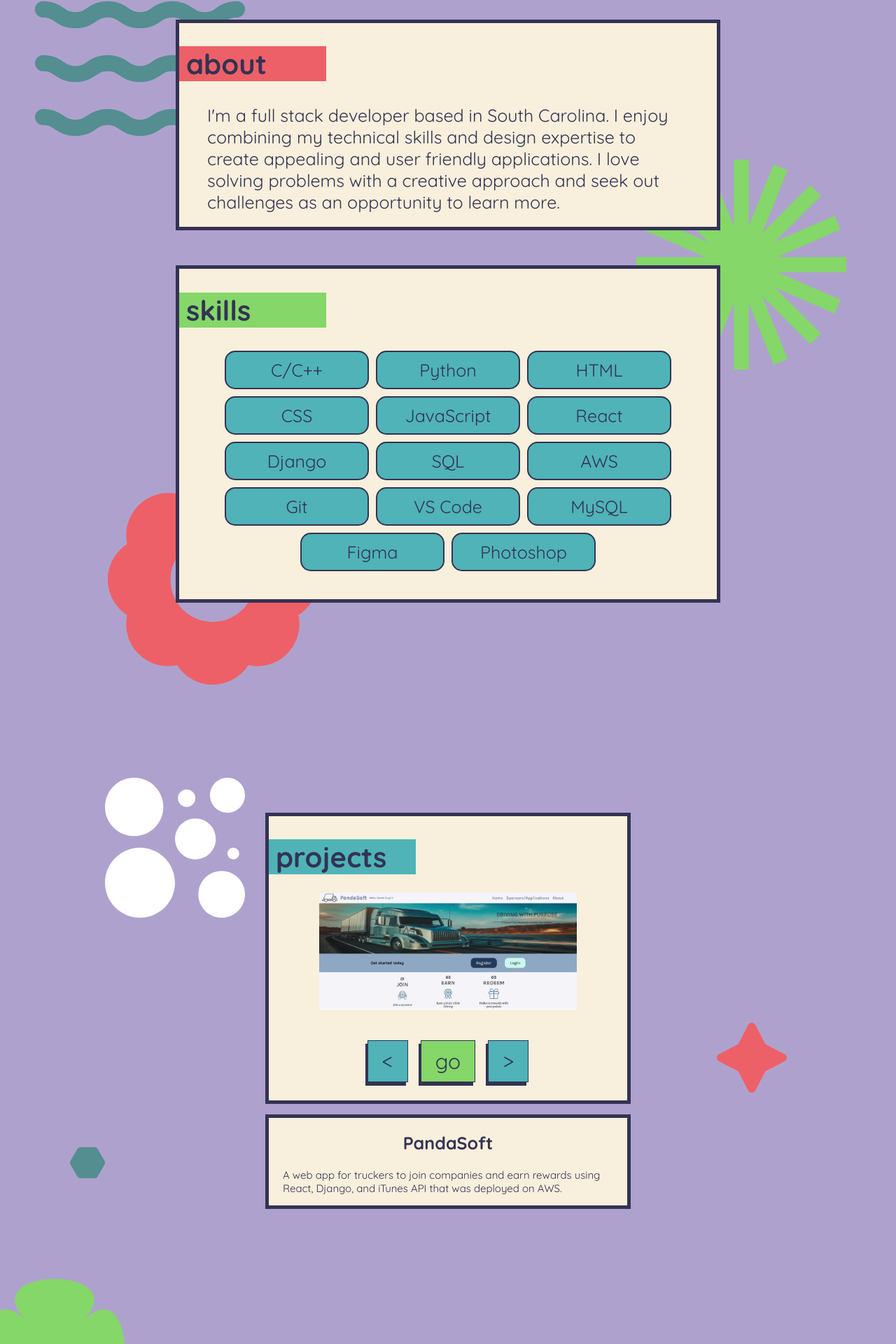
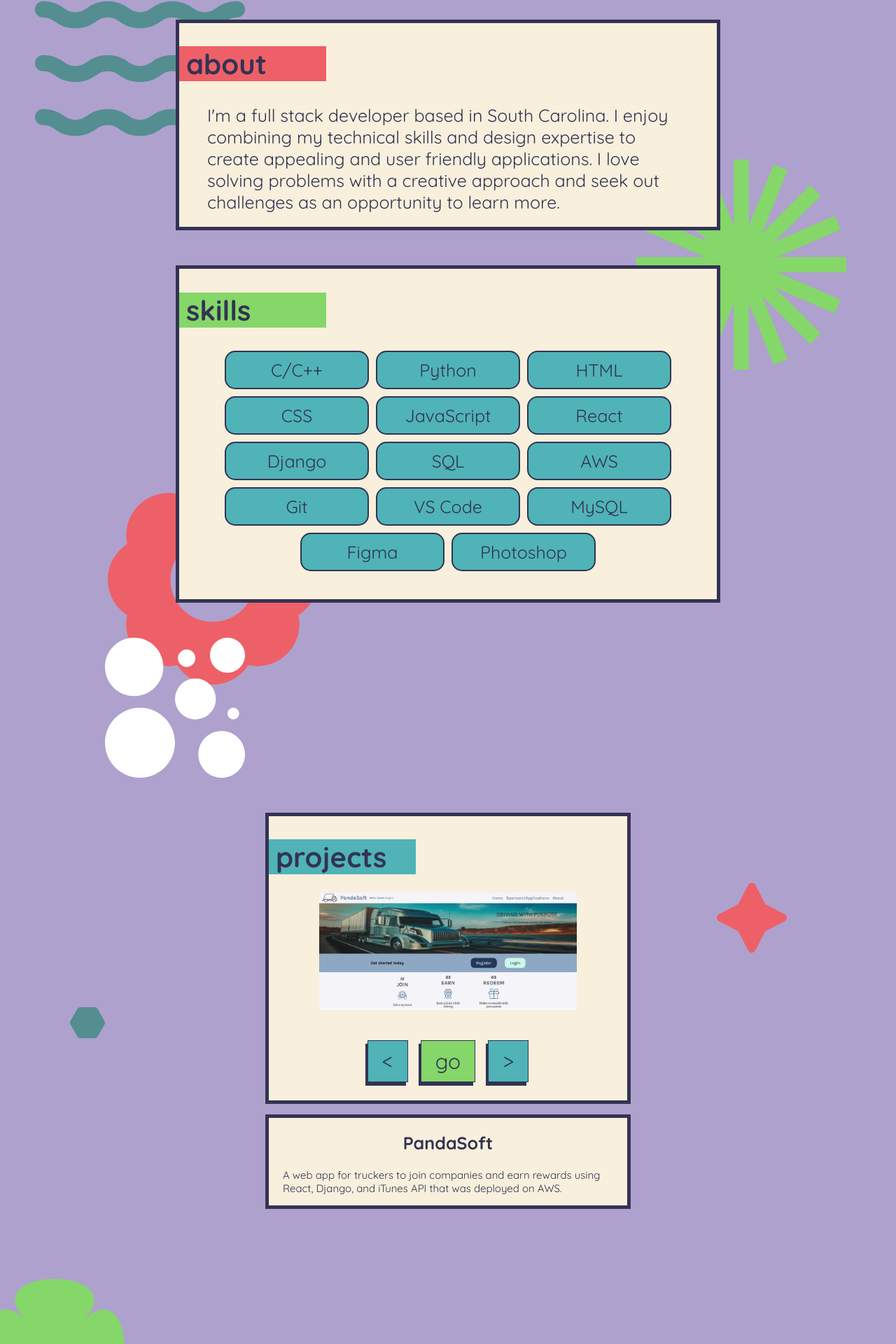
Before and after one commit to aileen-shi/react-portfolio, a React (Create React App) app: page / in a window 1280 px wide. Shown: the part 1167-3087 px from the top of the page at 70% size. Built offline with nearby package versions, Linux system fonts and the light colour scheme.

Commit message:
Fixed mobile nav
mobile menu closes on button click

```diff
--- a/src/components/About/index.scss
+++ b/src/components/About/index.scss
@@ -2,9 +2,8 @@
 
 .about {
     padding-top: 20rem;
-    padding-bottom: 20rem;
-    margin-bottom: 5rem;
     position: relative;
+    margin-bottom: 10rem;
 
     .icon {
         z-index: -1;
--- a/src/components/MobileNav/index.js
+++ b/src/components/MobileNav/index.js
@@ -1,23 +1,22 @@
-import { NavLink } from 'react-router-dom';
 import './index.scss';
 
-const MobileNav = () => {
+const MobileNav = ({ toggleHamburger }) => {
     return (
         <div className="mobile-nav">
             <ul>
                 <li>
                     <a href="#about">
-                        <button id="about-button">about</button>
+                        <button id="about-button" onClick={toggleHamburger}>about</button>
                     </a>
                 </li>
                 <li>
                     <a href="#projects">
-                        <button id="projects-button">projects</button>
+                        <button id="projects-button" onClick={toggleHamburger}>projects</button>
                     </a>
                 </li>
                 <li>
                     <a href="#contact">
-                        <button id="contact-button">contact</button>
+                        <button id="contact-button" onClick={toggleHamburger}>contact</button>
                     </a>
                 </li>
             </ul>
--- a/src/components/Navbar/index.js
+++ b/src/components/Navbar/index.js
@@ -49,7 +49,7 @@ const Navbar = () => {
                 </nav>
             </div>
                 {hamburgerOpen === true && (
-                    <MobileNav />
+                    <MobileNav toggleHamburger={toggleHamburger}/>
                 )}
         </div>
     )
--- a/src/components/Projects/index.scss
+++ b/src/components/Projects/index.scss
@@ -3,6 +3,7 @@
 .project-container {
     position: relative;
     margin-bottom: 30rem;
+    padding-top: 20rem;
 
     .varied-dots {
         position: absolute;
```
